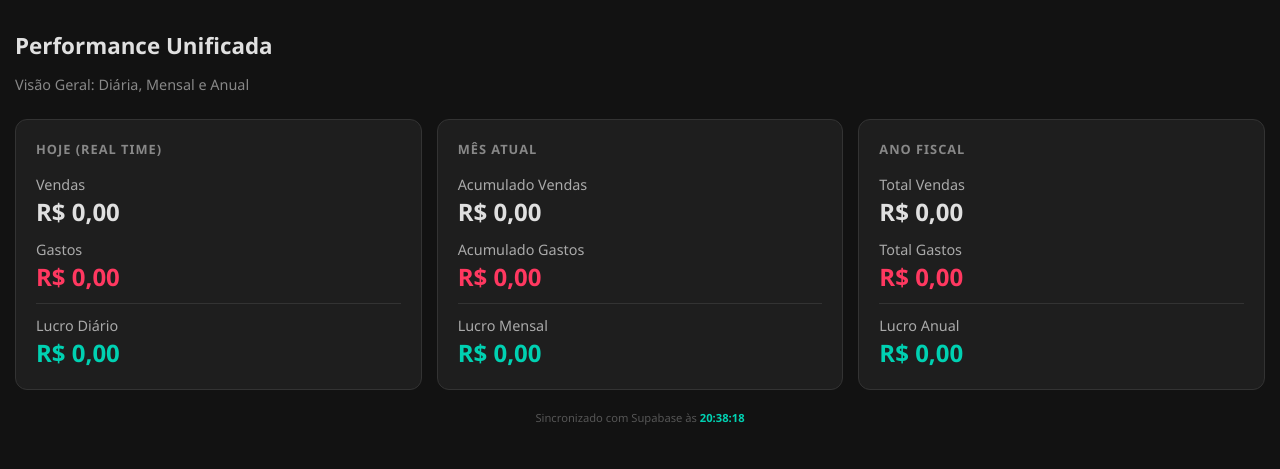
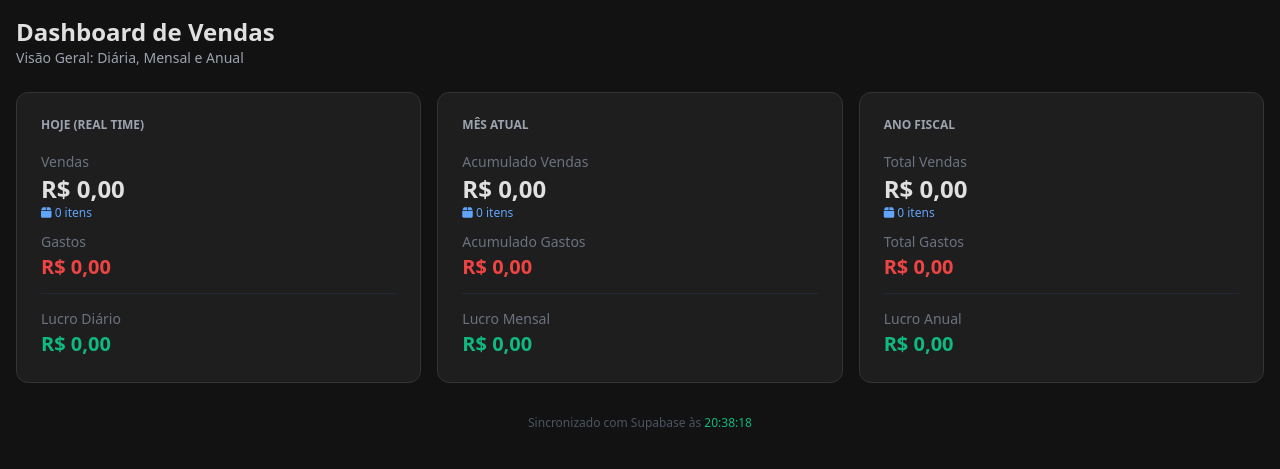
Before and after one commit to Acmsilva1/VENDAS-NOVO, a FastAPI app: page / in a window 1280 px wide. Shown: the top 469 px of the page. Run offline with FastAPI, Linux system fonts and the light colour scheme; data that the repository does not hold is empty; some libraries are stand-ins or nearby versions.

Commit message:
Update index.html

```diff
--- a/templates/index.html
+++ b/templates/index.html
@@ -3,126 +3,118 @@
 <head>
     <meta charset="UTF-8">
     <meta name="viewport" content="width=device-width, initial-scale=1.0">
-    <link rel="manifest" href="/manifest.json">
-    <title>Dash Estratégico - Transparência Total</title>
+    <title>Dashboard de Vendas</title>
+    <script src="https://cdn.tailwindcss.com"></script>
+    <link rel="stylesheet" href="https://cdnjs.cloudflare.com/ajax/libs/font-awesome/6.0.0/css/all.min.css">
     <style>
-        :root {
-            --bg: #121212; --card: #1e1e1e; --green: #00d1b2; --red: #ff3860; --text: #e0e0e0;
-        }
-        body { font-family: 'Segoe UI', sans-serif; background: var(--bg); color: var(--text); margin: 0; padding: 15px; }
-        .grid { display: grid; grid-template-columns: repeat(auto-fit, minmax(300px, 1fr)); gap: 15px; }
-        .card { background: var(--card); padding: 20px; border-radius: 12px; border: 1px solid #333; }
-        .card h2 { font-size: 0.8rem; color: #888; margin: 0 0 15px 0; text-transform: uppercase; letter-spacing: 1px; }
-        .metric { margin-bottom: 10px; }
-        .label { font-size: 0.9rem; color: #aaa; }
-        .valor { font-size: 1.5rem; font-weight: bold; display: block; }
-        .lucro { color: var(--green); }
-        .gasto { color: var(--red); }
-        .footer { margin-top: 20px; font-size: 0.7rem; color: #555; text-align: center; }
-        #update-time { font-weight: bold; color: var(--green); }
+        body { background-color: #121212; color: #e0e0e0; }
+        .card { background-color: #1e1e1e; border: 1px solid #333; }
     </style>
 </head>
-<body>
-    <h1 style="font-size: 1.4rem; margin-bottom: 5px;">Performance Unificada</h1>
-    <p style="font-size: 0.9rem; color: #888; margin-bottom: 25px;">Visão Geral: Diária, Mensal e Anual</p>
+<body class="p-4">
+    <header class="mb-6">
+        <h1 class="text-2xl font-bold">Dashboard de Vendas</h1>
+        <p class="text-gray-400 text-sm">Visão Geral: Diária, Mensal e Anual</p>
+    </header>
 
-    <div class="grid">
-        <div class="card">
-            <h2>Hoje (Real Time)</h2>
-            <div class="metric">
-                <span class="label">Vendas</span>
-                <span id="v-dia" class="valor">R$ 0,00</span>
+    <div class="grid grid-cols-1 md:grid-cols-3 gap-4">
+        <div class="card p-6 rounded-xl">
+            <h2 class="text-gray-400 text-xs font-bold uppercase mb-4">Hoje (Real Time)</h2>
+            <div class="mb-2">
+                <span class="text-sm text-gray-500">Vendas</span>
+                <div class="text-2xl font-bold" id="v_diario">R$ 0,00</div>
+                <div class="text-xs text-blue-400"><i class="fas fa-box"></i> <span id="q_diario">0</span> itens</div>
             </div>
-            <div class="metric">
-                <span class="label">Gastos</span>
-                <span id="g-dia" class="valor gasto">R$ 0,00</span>
+            <div class="mb-2">
+                <span class="text-sm text-gray-500">Gastos</span>
+                <div class="text-xl font-bold text-red-500" id="g_diario">R$ 0,00</div>
             </div>
-            <div style="border-top: 1px solid #333; padding-top: 10px;">
-                <span class="label">Lucro Diário</span>
-                <span id="l-dia" class="valor lucro">R$ 0,00</span>
+            <hr class="my-3 border-gray-800">
+            <div>
+                <span class="text-sm text-gray-500">Lucro Diário</span>
+                <div class="text-xl font-bold text-emerald-500" id="l_diario">R$ 0,00</div>
             </div>
         </div>
 
-        <div class="card">
-            <h2>Mês Atual</h2>
-            <div class="metric">
-                <span class="label">Acumulado Vendas</span>
-                <span id="v-mes" class="valor">R$ 0,00</span>
+        <div class="card p-6 rounded-xl">
+            <h2 class="text-gray-400 text-xs font-bold uppercase mb-4">Mês Atual</h2>
+            <div class="mb-2">
+                <span class="text-sm text-gray-500">Acumulado Vendas</span>
+                <div class="text-2xl font-bold" id="v_mensal">R$ 0,00</div>
+                <div class="text-xs text-blue-400"><i class="fas fa-box"></i> <span id="q_mensal">0</span> itens</div>
             </div>
-            <div class="metric">
-                <span class="label">Acumulado Gastos</span>
-                <span id="g-mes" class="valor gasto">R$ 0,00</span>
+            <div class="mb-2">
+                <span class="text-sm text-gray-500">Acumulado Gastos</span>
+                <div class="text-xl font-bold text-red-500" id="g_mensal">R$ 0,00</div>
             </div>
-            <div style="border-top: 1px solid #333; padding-top: 10px;">
-                <span class="label">Lucro Mensal</span>
-                <span id="l-mes" class="valor lucro">R$ 0,00</span>
+            <hr class="my-3 border-gray-800">
+            <div>
+                <span class="text-sm text-gray-500">Lucro Mensal</span>
+                <div class="text-xl font-bold text-emerald-500" id="l_mensal">R$ 0,00</div>
             </div>
         </div>
 
-        <div class="card">
-            <h2>Ano Fiscal</h2>
-            <div class="metric">
-                <span class="label">Total Vendas</span>
-                <span id="v-ano" class="valor">R$ 0,00</span>
+        <div class="card p-6 rounded-xl">
+            <h2 class="text-gray-400 text-xs font-bold uppercase mb-4">Ano Fiscal</h2>
+            <div class="mb-2">
+                <span class="text-sm text-gray-500">Total Vendas</span>
+                <div class="text-2xl font-bold" id="v_anual">R$ 0,00</div>
+                <div class="text-xs text-blue-400"><i class="fas fa-box"></i> <span id="q_anual">0</span> itens</div>
             </div>
-            <div class="metric">
-                <span class="label">Total Gastos</span>
-                <span id="g-ano" class="valor gasto">R$ 0,00</span>
+            <div class="mb-2">
+                <span class="text-sm text-gray-500">Total Gastos</span>
+                <div class="text-xl font-bold text-red-500" id="g_anual">R$ 0,00</div>
             </div>
-            <div style="border-top: 1px solid #333; padding-top: 10px;">
-                <span class="label">Lucro Anual</span>
-                <span id="l-ano" class="valor lucro">R$ 0,00</span>
+            <hr class="my-3 border-gray-800">
+            <div>
+                <span class="text-sm text-gray-500">Lucro Anual</span>
+                <div class="text-xl font-bold text-emerald-500" id="l_anual">R$ 0,00</div>
             </div>
         </div>
     </div>
 
-    <div class="footer">
-        Sincronizado com Supabase às <span id="update-time">--:--:--</span>
-    </div>
+    <footer class="mt-8 text-center text-xs text-gray-600">
+        Sincronizado com Supabase às <span id="timestamp" class="text-emerald-500">--:--:--</span>
+    </footer>
 
     <script>
-        // Registro do Service Worker (PWA)
-        if ('serviceWorker' in navigator) {
-            navigator.serviceWorker.register('/sw.js');
-        }
-
-        async function updateDash() {
+        async function atualizarDashboard() {
             try {
                 const response = await fetch('/api/status');
                 const data = await response.json();
 
-                if (data.erro) {
-                    console.error(data.erro);
-                    return;
-                }
+                if(data.erro) { console.error(data.erro); return; }
 
                 const fmt = (v) => v.toLocaleString('pt-BR', { style: 'currency', currency: 'BRL' });
 
-                // Update Diário
-                document.getElementById('v-dia').innerText = fmt(data.diario.vendas);
-                document.getElementById('g-dia').innerText = fmt(data.diario.gastos);
-                document.getElementById('l-dia').innerText = fmt(data.diario.lucro);
+                // Mapeamento Diário
+                document.getElementById('v_diario').innerText = fmt(data.diario.vendas);
+                document.getElementById('g_diario').innerText = fmt(data.diario.gastos);
+                document.getElementById('l_diario').innerText = fmt(data.diario.lucro);
+                document.getElementById('q_diario').innerText = data.diario.itens;
 
-                // Update Mensal
-                document.getElementById('v-mes').innerText = fmt(data.mensal.vendas);
-                document.getElementById('g-mes').innerText = fmt(data.mensal.gastos);
-                document.getElementById('l-mes').innerText = fmt(data.mensal.lucro);
+                // Mapeamento Mensal
+                document.getElementById('v_mensal').innerText = fmt(data.mensal.vendas);
+                document.getElementById('g_mensal').innerText = fmt(data.mensal.gastos);
+                document.getElementById('l_mensal').innerText = fmt(data.mensal.lucro);
+                document.getElementById('q_mensal').innerText = data.mensal.itens;
 
-                // Update Anual
-                document.getElementById('v-ano').innerText = fmt(data.anual.vendas);
-                document.getElementById('g-ano').innerText = fmt(data.anual.gastos);
-                document.getElementById('l-ano').innerText = fmt(data.anual.lucro);
+                // Mapeamento Anual
+                document.getElementById('v_anual').innerText = fmt(data.anual.vendas);
+                document.getElementById('g_anual').innerText = fmt(data.anual.gastos);
+                document.getElementById('l_anual').innerText = fmt(data.anual.lucro);
+                document.getElementById('q_anual').innerText = data.anual.itens;
 
-                document.getElementById('update-time').innerText = data.atualizado_em;
+                // CORREÇÃO DO UNDEFINED
+                document.getElementById('timestamp').innerText = data.atualizado_em;
 
             } catch (err) {
-                document.getElementById('update-time').innerText = "Erro de Sync";
+                console.error("Falha ao buscar dados", err);
             }
         }
 
-        updateDash();
-        // Atualiza a cada 5 minutos automaticamente
-        setInterval(updateDash, 300000);
+        atualizarDashboard();
+        setInterval(atualizarDashboard, 30000); // Atualiza a cada 30 segundos
     </script>
 </body>
 </html>
```
